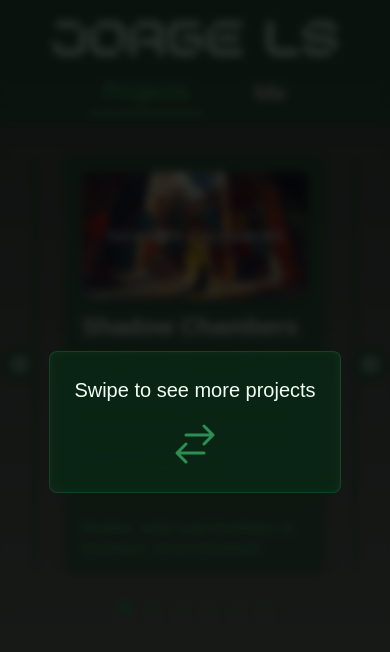
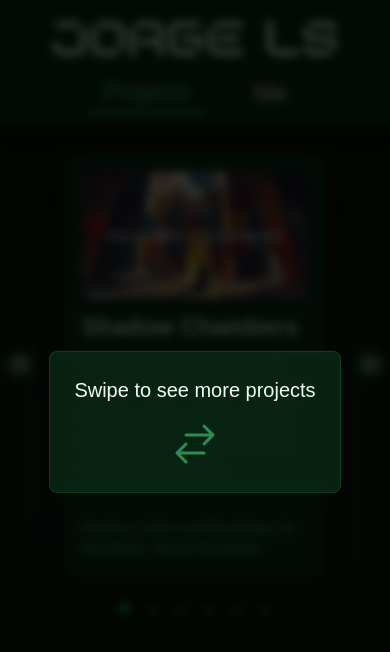
Before and after one commit to JorgeLeonS/JorgeLSPortfolio, a Next.js app: page / in a window 390 px wide. Shown: the top 652 px of the page. Built offline with nearby package versions, Linux system fonts and the light colour scheme.

Commit message:
text adjustments and carousel improvementes

```diff
--- a/src/app/components/SmallCarousel.tsx
+++ b/src/app/components/SmallCarousel.tsx
@@ -27,8 +27,11 @@ export default function SmallCarousel({ slides, onSlideChange, settings, showDes
   const [currentSlide, setCurrentSlide] = useState(0);
   const sliderRef = useRef<any>(null);
 
+  const handleBeforeChange = (current: number, next: number) => {
+    setCurrentSlide(next);
+  };
+
   const handleAfterChange = (index: number) => {
-    setCurrentSlide(index);
     if (onSlideChange) {
       onSlideChange(index);
     }
@@ -43,6 +46,7 @@ export default function SmallCarousel({ slides, onSlideChange, settings, showDes
     speed: 500,
     slidesToShow: 1,
     slidesToScroll: 1,
+    beforeChange: handleBeforeChange,
     afterChange: handleAfterChange,
     responsive: [
       { breakpoint: 1024, settings: { centerPadding: '60px' } },
@@ -87,7 +91,7 @@ export default function SmallCarousel({ slides, onSlideChange, settings, showDes
             <div className="h-full">
               <div className="prose prose-invert max-w-none">
                 <p className="text-green-200 text-base md:text-lg leading-relaxed whitespace-pre-wrap">
-                  {slides[currentSlide].description}
+                  {slides[currentSlide]?.description}
                 </p>
               </div>
             </div>
--- a/src/app/projects/[slug]/ClientProject.tsx
+++ b/src/app/projects/[slug]/ClientProject.tsx
@@ -77,11 +77,13 @@ function HomeContent({ slug }: { slug: string }) {
       style={{
         backgroundImage: `url(${backgroundImage})`,
         backgroundRepeat: 'repeat',
-        backgroundAttachment: 'fixed',
+        backgroundAttachment: 'scroll',
+        backgroundSize: 'cover',
       }}
     >
       <div className="absolute inset-0 bg-gradient-to-b from-green-950/50 to-transparent pointer-events-none" />
-      <div className="absolute inset-0 bg-darkest-green/50 md:bg-transparent pointer-events-none" />
+      <div className="absolute inset-0 bg-darkest-green/90 md:bg-transparent pointer-events-none" />
+      <div className="absolute inset-0 bg-gradient-to-b from-darkest-green/80 via-darkest-green/50 to-darkest-green/80 md:hidden pointer-events-none" />
       <Head>
         <title>Jorge LS Portfolio</title>
         <meta name="viewport" content="width=device-width, initial-scale=1" />
```
